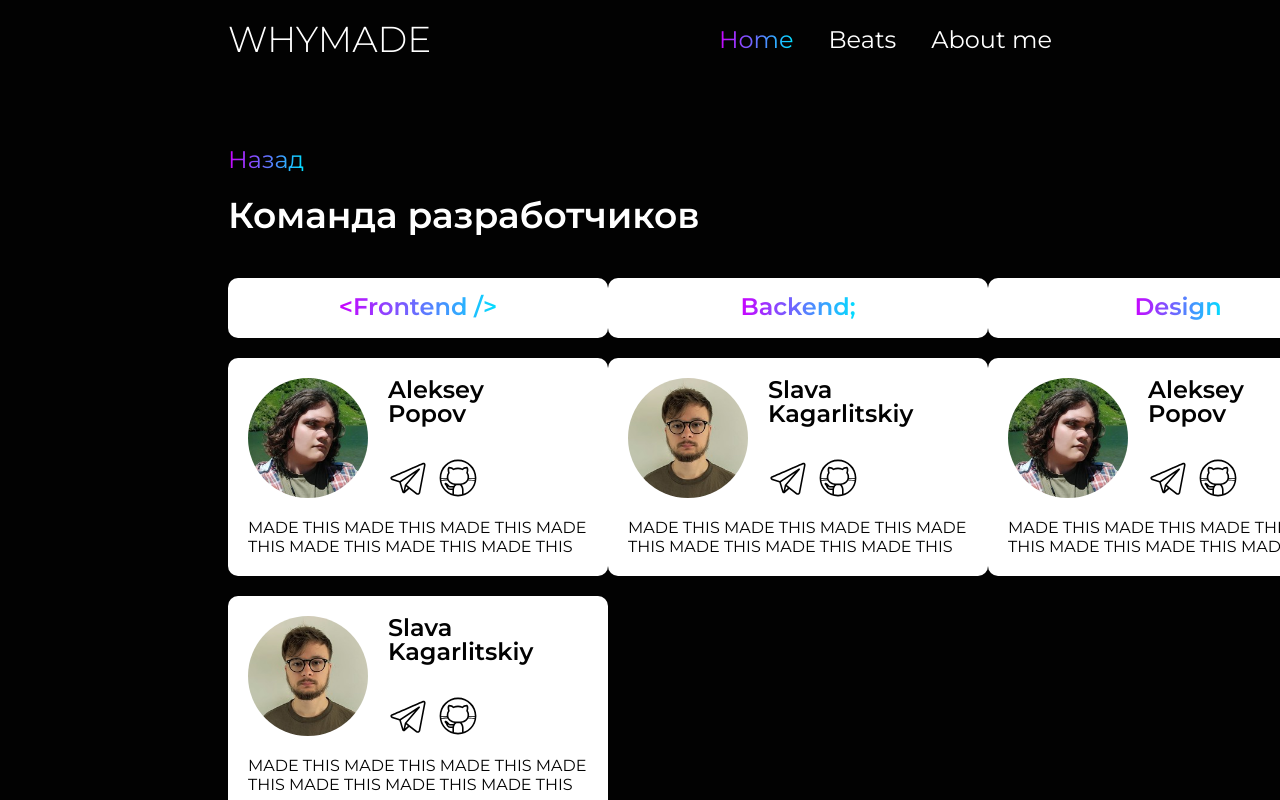
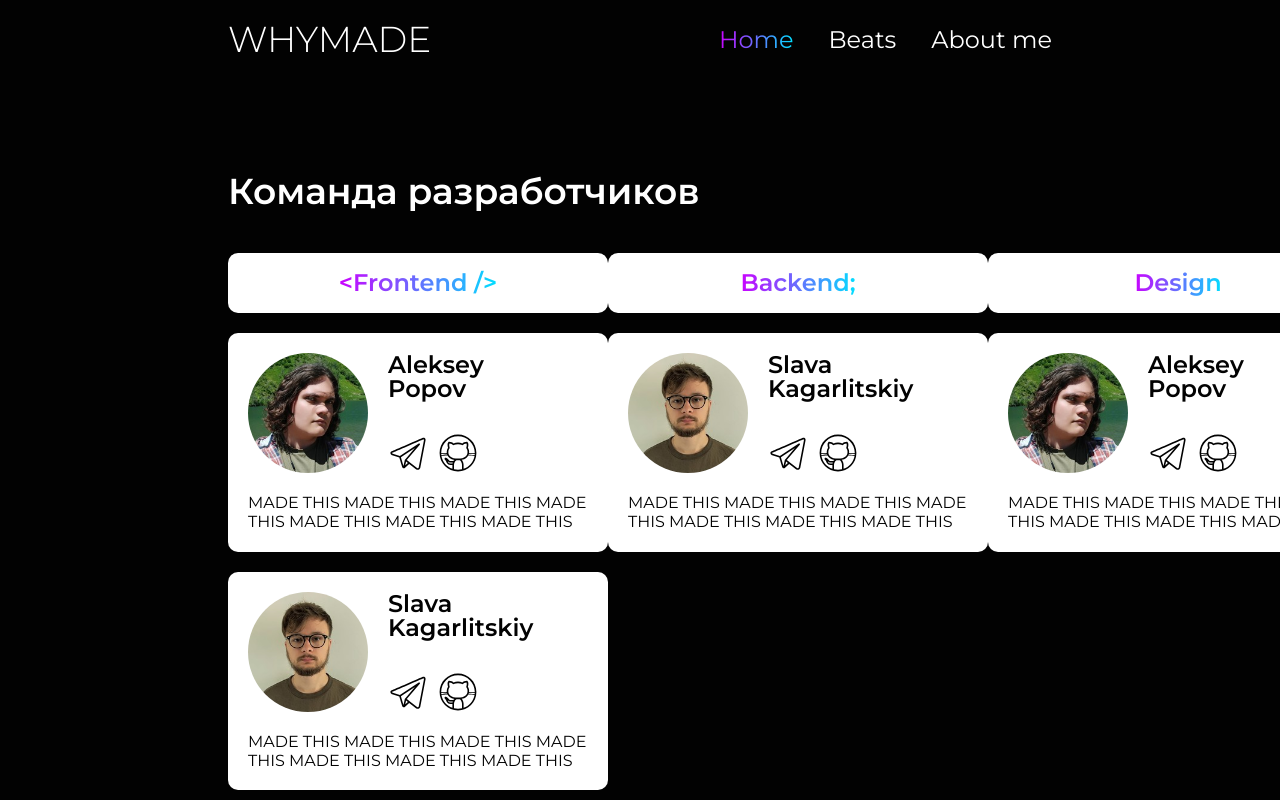
Before and after one commit to bugmak4rs/whymade-beats-store, a React (Create React App) app: page /team in a window 1280 px wide. Shown: the top 800 px of the page. Built offline with nearby package versions, Linux system fonts and the light colour scheme.

Commit message:
feat: update Team

```diff
--- a/src/pages/Team/index.tsx
+++ b/src/pages/Team/index.tsx
@@ -11,9 +11,6 @@ const Team: FC = () => {
   return (
     <section className={style.team} id={'team'}>
       <div className={style.container}>
-        <Link to={'/'} className={style.back}>
-          Назад
-        </Link>
         <h1 className={style.title}>Команда разработчиков</h1>
         <div className={style.collums}>
           <div className={style.frontend}>
```
